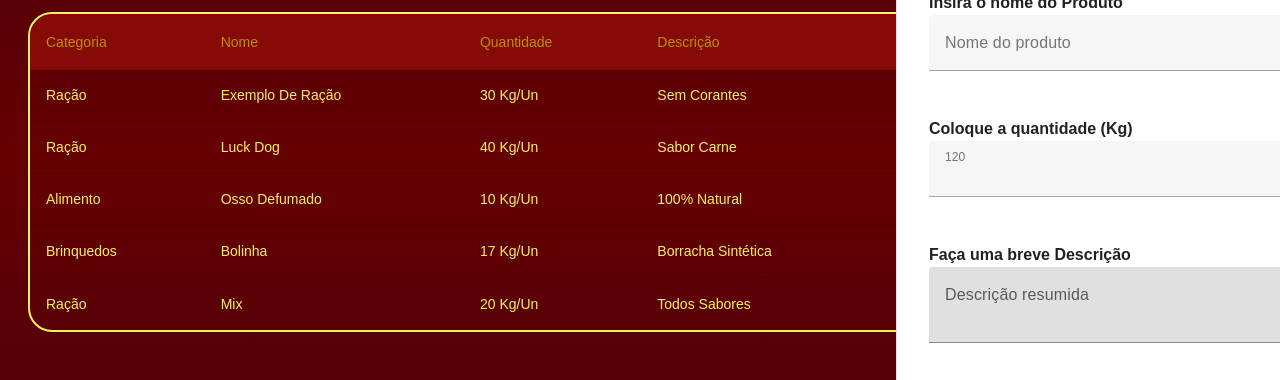
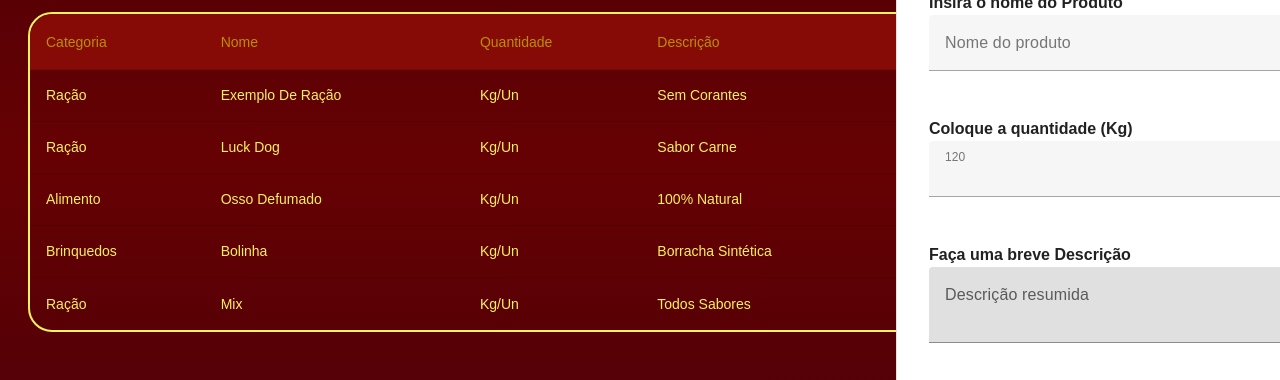
Before and after one commit to Caiqueerodrigues/-controleEstoque-v2, a Nuxt app: page / in a window 1280 px wide. Shown: the part 235-615 px from the top of the page. Built offline with nearby package versions, Linux system fonts and the light colour scheme.

Commit message:
correcão de quantidade de item cadastrado

```diff
--- a/components/TableStock.vue
+++ b/components/TableStock.vue
@@ -49,7 +49,7 @@
           {{ item.nome }}
         </td>
         <td>
-          {{ item.quantidadeKG }} Kg/Un
+          {{ item.quantidadeKg }} Kg/Un
         </td>
         <td>
           {{ item.descricao }}
```
